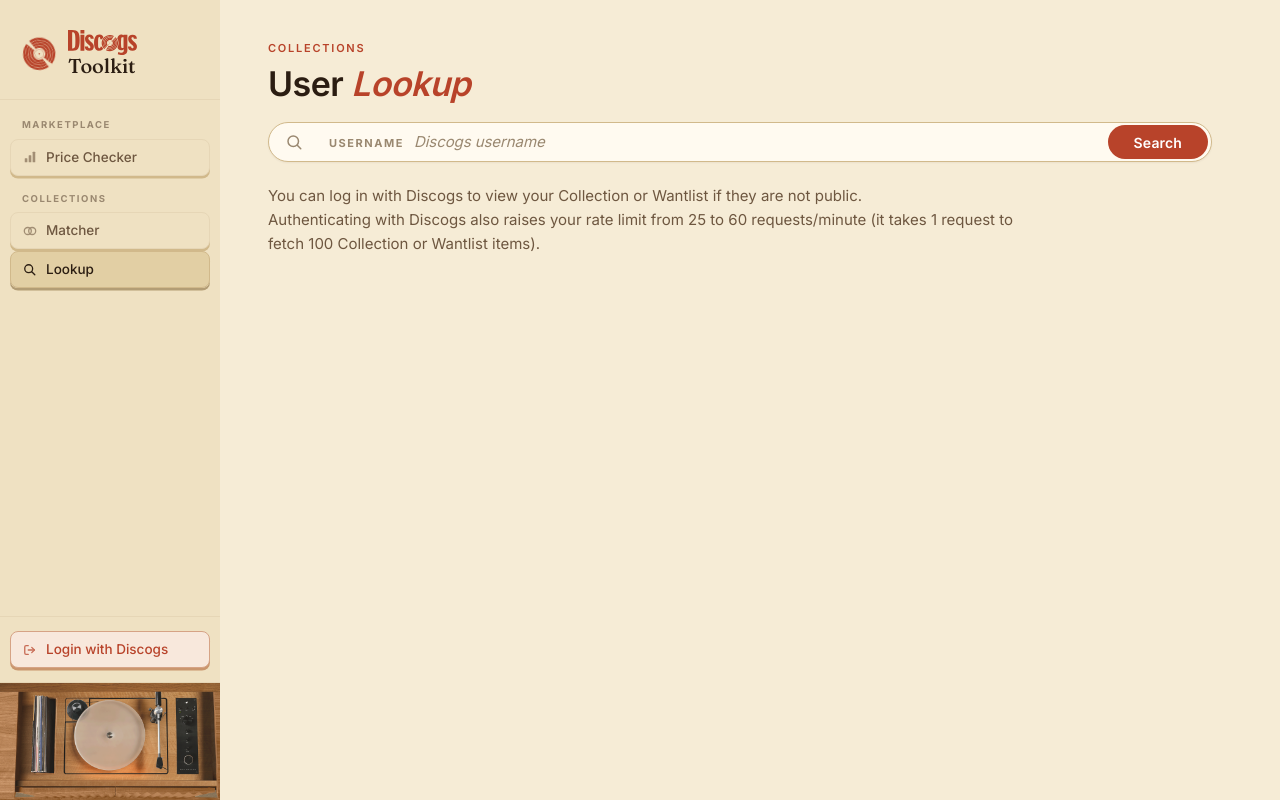
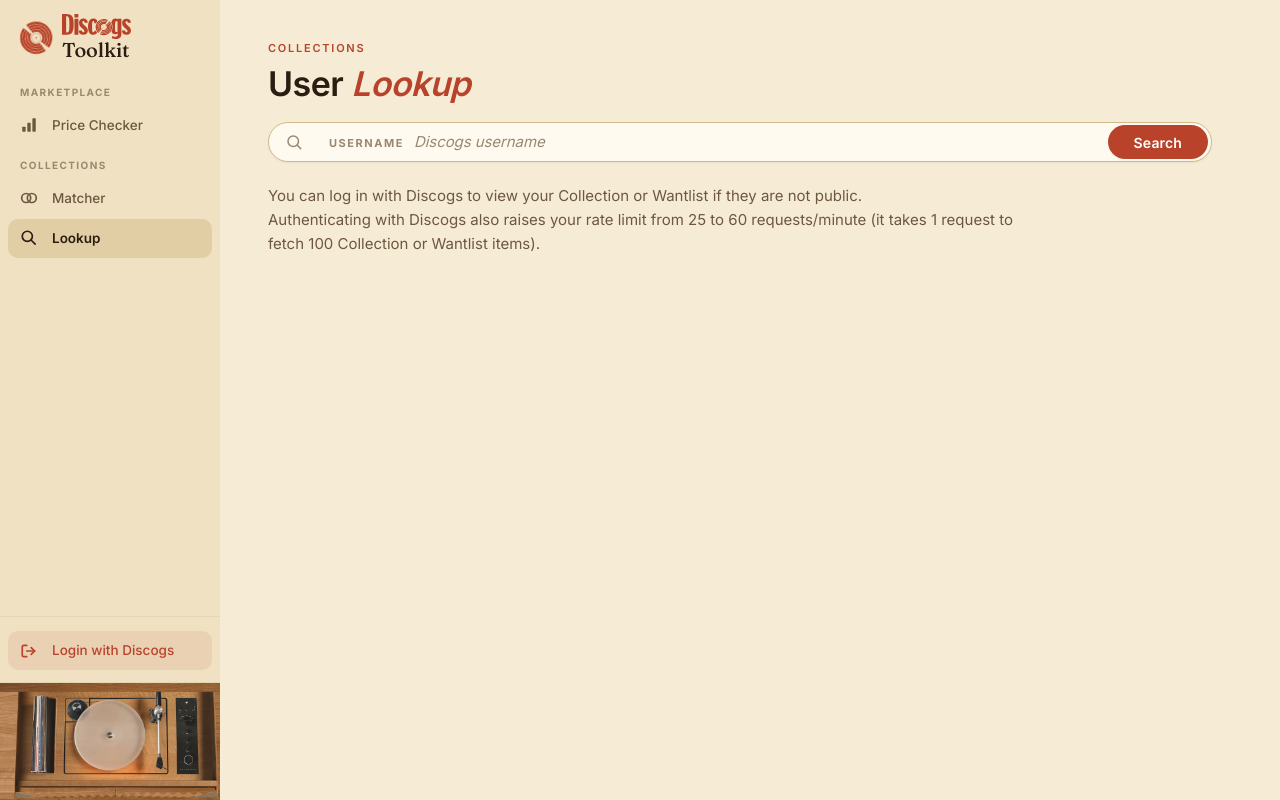
Before and after one commit to nhaseous/discogs-toolkit-app, a Flask app: page /lookup in a window 1280 px wide. Run offline with Flask 2, Linux system fonts and the light colour scheme.

Commit message:
revamped sidebar

```diff
--- a/helper/records.py
+++ b/helper/records.py
@@ -342,7 +342,7 @@
 # ── Public loaders ────────────────────────────────────────────────────────────
 
 def load_all():
-    client      = _get_client()
+    client      = get_gspread_client()
     spreadsheet = client.open_by_key(SHEET_ID)
 
     col_rows  = spreadsheet.worksheet('Collection').get_all_values()
--- a/static/css/main.css
+++ b/static/css/main.css
@@ -80,10 +80,15 @@
     padding: 40px 48px 64px;
     max-width: 1040px;
     width: 100%;
+    transition: margin-left 0.22s cubic-bezier(0.4,0,0.2,1);
 
     &.has-results {
         padding-top: 30px;
     }
+}
+
+.sidebar-collapsed .content {
+    margin-left: 72px;
 }
 
 .page-header {
@@ -117,6 +122,7 @@
 /* Responsive */
 @media (max-width: 900px) {
     .content { margin-left: 0; padding: 24px 20px 48px; }
+    .sidebar-collapsed .content { margin-left: 0; }
 }
 
 /* Print */
--- a/static/css/sidebar.css
+++ b/static/css/sidebar.css
@@ -10,85 +10,175 @@
     width: 220px;
     height: 100vh;
     overflow-y: auto;
+    overflow-x: hidden;
     background: var(--paper-alt);
-    padding: 30px 0 0;
     display: flex;
     flex-direction: column;
+    transition: width 0.22s cubic-bezier(0.4,0,0.2,1);
+    z-index: 100;
 }
 
-.sidebar-brand {
+.sidebar-collapsed .sidebar {
+    width: 72px;
+}
+
+/* ---- Header ---- */
+
+.sidebar-header {
     display: flex;
     align-items: center;
-    gap: 12px;
-    padding: 0 22px 22px;
+    gap: 4px;
+    padding: 14px 10px 10px 14px;
     margin-bottom: 4px;
+    flex-shrink: 0;
+    overflow: hidden;
+}
+
+.sidebar-collapsed .sidebar-header {
+    padding: 4px 8px;
     border-bottom: 1px solid var(--rule);
+    margin-bottom: 10px;
+}
+
+.brand-icon-btn {
+    display: flex;
+    align-items: center;
+    justify-content: center;
+    flex-shrink: 0;
+    background: none;
+    border: none;
+    cursor: pointer;
+    padding: 5px;
+    border-radius: 50%;
+    transition: background 0.12s ease, padding 0.22s cubic-bezier(0.4,0,0.2,1), border-radius 0.22s ease;
+
+    &:hover {
+        background: color-mix(in srgb, var(--ink) 7%, var(--paper-alt));
+    }
+}
+
+.sidebar-collapsed .brand-icon-btn {
+    padding: 9px;
+    border-radius: 10px;
+    width: 100%;
+}
+
+.sidebar-brand-text-link {
+    display: flex;
+    align-items: center;
+    flex: 1;
+    min-width: 0;
+    overflow: hidden;
+    white-space: nowrap;
     color: var(--ink) !important;
     text-decoration: none !important;
+    transition: opacity 0.18s ease, max-width 0.22s cubic-bezier(0.4,0,0.2,1);
+    max-width: 160px;
+
+    &:hover { text-decoration: none !important; }
+}
+
+.sidebar-collapsed .sidebar-brand-text-link {
+    opacity: 0;
+    max-width: 0;
+    pointer-events: none;
+}
+
+.sidebar-brand-text {
+    overflow: hidden;
 }
 
 /* ---- Nav sections ---- */
 
 .sidebar-nav {
     flex: 1 1 0;
+    padding: 0 8px;
 }
 
 .sidebar-section {
-    margin-bottom: 2px;
+    margin-bottom: 4px;
+}
+
+.sidebar-section + .sidebar-section {
+    margin-top: 2px;
+}
+
+.sidebar-collapsed .sidebar-section + .sidebar-section {
+    border-top: 1px solid var(--rule);
+    padding-top: 6px;
+    margin-top: 6px;
 }
 
 .sidebar-label {
-    font-size: 9.5px;
+    font-size: 10px;
     font-weight: 700;
     color: var(--ink-muted);
     text-transform: uppercase;
-    letter-spacing: 0.16em;
-    padding: 14px 22px 4px;
+    letter-spacing: 0.14em;
+    padding: 10px 12px 4px;
+    white-space: nowrap;
+    overflow: hidden;
+    max-height: 32px;
+    transition: opacity 0.15s ease, max-height 0.22s cubic-bezier(0.4,0,0.2,1), padding 0.22s ease;
+}
+
+.sidebar-collapsed .sidebar-label {
+    opacity: 0;
+    max-height: 0;
+    padding-top: 0;
+    padding-bottom: 0;
 }
 
 .sidebar-nav a {
     display: flex;
     align-items: center;
-    gap: 9px;
-    margin: 2px 10px;
-    padding: 7px 12px;
+    gap: 14px;
+    padding: 9px 12px;
+    margin: 1px 0;
     color: var(--ink-soft);
     font-size: 13.5px;
     font-weight: 500;
-    border-radius: 8px;
-    background: var(--paper-alt);
-    border: 1px solid var(--rule);
-    box-shadow: 0 2.5px 0 var(--rule-strong);
+    border-radius: 10px;
+    background: transparent;
     text-decoration: none;
-    transition: transform 0.1s ease, box-shadow 0.1s ease, background 0.12s ease, color 0.12s ease, border-color 0.12s ease;
+    white-space: nowrap;
+    overflow: hidden;
+    transition: background 0.12s ease, color 0.12s ease, padding 0.22s cubic-bezier(0.4,0,0.2,1), gap 0.22s cubic-bezier(0.4,0,0.2,1);
 
     &:hover {
         color: var(--ink);
-        background: color-mix(in srgb, var(--ink) 5%, var(--paper-alt));
-        transform: translateY(-1px);
-        box-shadow: 0 3.5px 0 var(--rule-strong);
+        background: color-mix(in srgb, var(--ink) 7%, var(--paper-alt));
         text-decoration: none;
     }
 
     &.active {
         color: var(--ink);
-        background: var(--focus-ring-amber);
-        border-color: var(--rule-strong);
-        box-shadow: 0 2.5px 0 color-mix(in srgb, var(--ink) 18%, var(--rule-strong));
+        background: color-mix(in srgb, var(--amber) 18%, var(--paper-alt));
+        font-weight: 600;
     }
 }
 
-.nav-icon {
-    width: 14px;
-    height: 14px;
-    flex-shrink: 0;
-    opacity: 0.6;
-    transition: opacity 0.12s ease;
+.sidebar-collapsed .sidebar-nav a {
+    padding: 9px;
+    justify-content: center;
+    gap: 0;
 }
 
-.sidebar-nav a:hover .nav-icon,
-.sidebar-nav a.active .nav-icon {
-    opacity: 1;
+.sidebar-nav-label {
+    overflow: hidden;
+    transition: opacity 0.12s ease, max-width 0.22s cubic-bezier(0.4,0,0.2,1);
+    max-width: 160px;
+}
+
+.sidebar-collapsed .sidebar-nav-label {
+    opacity: 0;
+    max-width: 0;
+}
+
+.nav-icon {
+    width: 18px;
+    height: 18px;
+    flex-shrink: 0;
 }
 
 /* ---- Auth section ---- */
@@ -97,13 +187,20 @@
     margin-top: auto;
     padding: 12px 0 0;
     border-top: 1px solid var(--rule);
+    overflow: hidden;
 }
 
 .sidebar-user {
     display: flex;
     align-items: center;
     gap: 10px;
-    padding: 10px 20px 14px;
+    padding: 8px 14px 12px;
+    transition: padding 0.22s cubic-bezier(0.4,0,0.2,1), justify-content 0s;
+}
+
+.sidebar-collapsed .sidebar-user {
+    padding: 8px;
+    justify-content: center;
 }
 
 .sidebar-user-info {
@@ -111,6 +208,14 @@
     flex-direction: column;
     gap: 3px;
     min-width: 0;
+    overflow: hidden;
+    transition: opacity 0.15s ease, max-width 0.22s cubic-bezier(0.4,0,0.2,1);
+    max-width: 140px;
+}
+
+.sidebar-collapsed .sidebar-user-info {
+    opacity: 0;
+    max-width: 0;
 }
 
 .sidebar-avatar {
@@ -137,6 +242,7 @@
     font-size: 11px;
     color: var(--ink-muted);
     text-decoration: none;
+    white-space: nowrap;
 
     &:hover {
         color: var(--ink-soft);
@@ -148,28 +254,30 @@
 .sidebar-login-link {
     display: flex;
     align-items: center;
-    gap: 9px;
-    margin: 2px 10px 14px;
-    padding: 7px 12px;
+    gap: 14px;
+    margin: 2px 8px 12px;
+    padding: 9px 12px;
     font-size: 13.5px;
     font-weight: 500;
-    border-radius: 8px;
+    border-radius: 10px;
     color: var(--rust);
-    background: color-mix(in srgb, var(--rust) 10%, var(--card));
-    border: 1px solid color-mix(in srgb, var(--rust) 35%, var(--rule));
-    box-shadow: 0 2.5px 0 color-mix(in srgb, var(--rust) 30%, var(--rule-strong));
+    background: color-mix(in srgb, var(--rust) 10%, var(--paper-alt));
     text-decoration: none;
-    transition: transform 0.1s ease, box-shadow 0.1s ease, background 0.12s ease;
+    white-space: nowrap;
+    overflow: hidden;
+    transition: background 0.12s ease, padding 0.22s cubic-bezier(0.4,0,0.2,1), gap 0.22s cubic-bezier(0.4,0,0.2,1);
 
     &:hover {
-        background: color-mix(in srgb, var(--rust) 15%, var(--card));
-        transform: translateY(-1px);
-        box-shadow: 0 3.5px 0 color-mix(in srgb, var(--rust) 30%, var(--rule-strong));
+        background: color-mix(in srgb, var(--rust) 16%, var(--paper-alt));
         text-decoration: none;
     }
+}
 
-    .nav-icon { opacity: 0.75; }
-    &:hover .nav-icon { opacity: 1; }
+.sidebar-collapsed .sidebar-login-link {
+    padding: 9px;
+    justify-content: center;
+    gap: 0;
+    margin: 2px 8px 12px;
 }
 
 /* ---- Sidebar art ---- */
@@ -178,6 +286,14 @@
     border-top: 1px solid var(--rule);
     overflow: hidden;
     position: relative;
+    max-height: 300px;
+    transition: max-height 0.3s cubic-bezier(0.4,0,0.2,1), opacity 0.2s ease, border-color 0.22s ease;
+}
+
+.sidebar-collapsed .sidebar-art {
+    max-height: 0;
+    opacity: 0;
+    border-top-color: transparent;
 }
 
 .sidebar-art-img {
@@ -217,6 +333,13 @@
     color: var(--rust);
     flex-shrink: 0;
     animation: rotate 24s linear infinite;
+    transition: width 0.22s cubic-bezier(0.4,0,0.2,1), height 0.22s cubic-bezier(0.4,0,0.2,1);
+    display: block;
+}
+
+.sidebar-collapsed .brand-icon {
+    width: 20px;
+    height: 20px;
 }
 
 .brand-text {
@@ -225,6 +348,7 @@
     font-weight: 550;
     line-height: 1.1;
     letter-spacing: -0.01em;
+    white-space: nowrap;
 
     em {
         font-style: oblique;
--- a/static/js/main.js
+++ b/static/js/main.js
@@ -5,6 +5,20 @@
 // Shared card-grid logic lives in grid.js; Lookup browsing in
 // lookup-browse.js.
 // ==========================================================
+
+(function() {
+    var toggle = document.getElementById('sidebar-toggle');
+    if (!toggle) return;
+    var KEY = 'sidebar-collapsed';
+    function apply(collapsed) {
+        document.documentElement.classList.toggle('sidebar-collapsed', collapsed);
+    }
+    toggle.addEventListener('click', function() {
+        var next = !document.documentElement.classList.contains('sidebar-collapsed');
+        apply(next);
+        localStorage.setItem(KEY, next ? '1' : '0');
+    });
+})();
 
 document.querySelectorAll(".sidebar a").forEach(function(link) {
     link.addEventListener("click", function(e) {
--- a/templates/base.html
+++ b/templates/base.html
@@ -7,6 +7,7 @@
     <link rel="icon" href="/favicon.ico" sizes="any">
     <link rel="icon" type="image/png" sizes="64x64" href="/static/logo-64.png">
     <link rel="apple-touch-icon" href="/static/logo-64.png">
+    <script>if(localStorage.getItem('sidebar-collapsed')==='1')document.documentElement.classList.add('sidebar-collapsed');</script>
     <link rel="preconnect" href="https://fonts.googleapis.com">
     <link rel="preconnect" href="https://fonts.gstatic.com" crossorigin>
     <link rel="stylesheet" href="https://fonts.googleapis.com/css2?family=Fraunces:ital,opsz,wght@0,9..144,400;0,9..144,500;1,9..144,400;1,9..144,500&family=Inter:wght@400;500;600;700&display=swap">
@@ -30,48 +31,52 @@
 </head>
 <body>
 <div class="layout">
-    <nav class="sidebar">
-        <a href="/" class="sidebar-brand">
-            {{ logo_svg | safe }}
-            <span class="brand-text"><span class="brand-discogs-logo">{{ discogs_logo_svg | safe }}</span>Toolkit</span>
-        </a>
+    <nav class="sidebar" id="sidebar">
+        <div class="sidebar-header">
+            <button class="brand-icon-btn" id="sidebar-toggle" aria-label="Toggle sidebar">
+                {{ logo_svg | safe }}
+            </button>
+            <a href="/" class="sidebar-brand-text-link">
+                <span class="brand-text sidebar-brand-text"><span class="brand-discogs-logo">{{ discogs_logo_svg | safe }}</span>Toolkit</span>
+            </a>
+        </div>
         <div class="sidebar-nav">
             {% if price_checker_enabled %}
             <div class="sidebar-section">
                 <div class="sidebar-label">Marketplace</div>
-                <a href="/pricechecker"{% if request.path == '/pricechecker' %} class="active"{% endif %}>
+                <a href="/pricechecker"{% if request.path == '/pricechecker' %} class="active"{% endif %} title="Price Checker">
                     <svg class="nav-icon" viewBox="0 0 16 16" fill="currentColor" xmlns="http://www.w3.org/2000/svg">
                         <rect x="2" y="9.5" width="3" height="4.5" rx=".6"/>
                         <rect x="6.5" y="6" width="3" height="8" rx=".6"/>
                         <rect x="11" y="2" width="3" height="12" rx=".6"/>
                     </svg>
-                    Price Checker
+                    <span class="sidebar-nav-label">Price Checker</span>
                 </a>
             </div>
             {% endif %}
             <div class="sidebar-section">
                 <div class="sidebar-label">Collections</div>
-                <a href="/matcher"{% if request.path == '/matcher' %} class="active"{% endif %}>
+                <a href="/matcher"{% if request.path == '/matcher' %} class="active"{% endif %} title="Matcher">
                     <svg class="nav-icon" viewBox="0 0 16 16" fill="none" stroke="currentColor" stroke-width="1.5" stroke-linecap="round" xmlns="http://www.w3.org/2000/svg">
                         <circle cx="5.5" cy="8" r="4"/>
                         <circle cx="10.5" cy="8" r="4"/>
                     </svg>
-                    Matcher
+                    <span class="sidebar-nav-label">Matcher</span>
                 </a>
-                <a href="/lookup"{% if request.path == '/lookup' %} class="active"{% endif %}>
+                <a href="/lookup"{% if request.path == '/lookup' %} class="active"{% endif %} title="Lookup">
                     <svg class="nav-icon" viewBox="0 0 16 16" fill="none" stroke="currentColor" stroke-width="1.5" stroke-linecap="round" xmlns="http://www.w3.org/2000/svg">
                         <circle cx="6.5" cy="6.5" r="4.5"/>
                         <line x1="10" y1="10" x2="13.5" y2="13.5"/>
                     </svg>
-                    Lookup
+                    <span class="sidebar-nav-label">Lookup</span>
                 </a>
                 {% if session_user == 'curefortheitch' %}
-                <a href="/records"{% if request.path == '/records' %} class="active"{% endif %}>
+                <a href="/records"{% if request.path == '/records' %} class="active"{% endif %} title="Records">
                     <svg class="nav-icon" viewBox="0 0 16 16" fill="none" stroke="currentColor" stroke-width="1.5" stroke-linecap="round" xmlns="http://www.w3.org/2000/svg">
                         <circle cx="8" cy="8" r="5.5"/>
                         <circle cx="8" cy="8" r="2"/>
                     </svg>
-                    Records
+                    <span class="sidebar-nav-label">Records</span>
                 </a>
                 {% endif %}
             </div>
@@ -86,13 +91,13 @@
                 </div>
             </div>
             {% else %}
-            <a href="/login" class="sidebar-login-link">
+            <a href="/login" class="sidebar-login-link" title="Login with Discogs">
                 <svg class="nav-icon" viewBox="0 0 16 16" fill="none" stroke="currentColor" stroke-width="1.5" stroke-linecap="round" stroke-linejoin="round" xmlns="http://www.w3.org/2000/svg">
                     <path d="M6 3H3.5A1.5 1.5 0 0 0 2 4.5v7A1.5 1.5 0 0 0 3.5 13H6"/>
                     <polyline points="10,5 13,8 10,11"/>
                     <line x1="13" y1="8" x2="6" y2="8"/>
                 </svg>
-                Login with Discogs
+                <span class="sidebar-nav-label">Login with Discogs</span>
             </a>
             {% endif %}
         </div>
```
